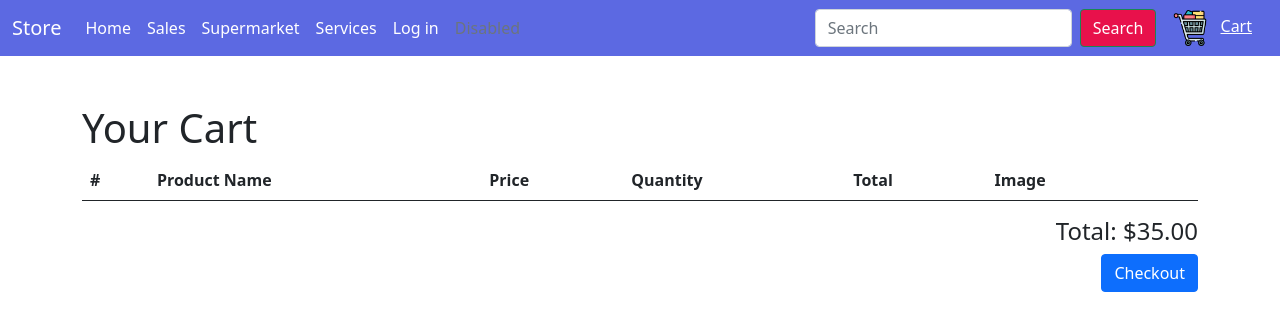
After one commit to YohanSarmiento/online_store, a Django app: page /store_app/cart/ in a window 1280 px wide. The commit adds this page. Shown: the top 331 px of the page. Run offline with Django 5.2, Linux system fonts and the light colour scheme; data that the repository does not hold is empty; some libraries are stand-ins or nearby versions.

Commit message:
New update

```diff
--- a/static/css/main.css
+++ b/static/css/main.css
@@ -33,6 +33,11 @@
     color: #ffffff;
 
 }
+.row-image{/*In cart.html for small image of cart...*/
+    /* border: 2px rgb(11, 1, 156) solid; */
+	width: 100px;
+}
+
 .btn-sc {
     background-color: #e8114b;
     color: white;
--- /dev/null
+++ b/static/js/cart.js
@@ -0,0 +1,58 @@
+var productElement = document.getElementById('product-info');
+console.log(productElement);
+var productId = productElement.dataset.productId
+
+// JavaScript code to add products to the cart using AJAX
+function addToCart(productId) {
+    fetch(`/store_app/add-to-cart/?product_id=${productId}`)
+        .then(response => {
+            if (response.ok) {
+                console.log('Product added to cart successfully');
+                // You can update the cart UI here if needed
+            } else {
+                console.error('Failed to add product to cart');
+            }
+        })
+        .catch(error => {
+            console.error('Error adding product to cart:', error);
+        });
+        document.activeElement.blur();
+}
+
+// Add event listener to the document and use event delegation to handle "Shop now" button clicks
+document.addEventListener('click', function(event) {
+    if (event.target.classList.contains('add-btn')) {
+        const productId = event.target.dataset.productId;
+        if (productId) {
+            fetch(`/store_app/add-to-cart/${productId}/`)
+                .then(response => {
+                    if (response.ok) {
+                        // Handle successful response
+                    } else {
+                        // Handle error response
+                    }
+                })
+                .catch(error => {
+                    console.error('Error:', error);
+                });
+        } else {
+            console.error('Product ID is undefined');
+        }
+    }
+    document.activeElement.blur();
+});
+
+function updateCart(itemId, newQuantity) {
+    fetch(`/store_app/update-cart/?item_id=${itemId}&quantity=${newQuantity}`)
+        .then(response => {
+            if (response.ok) {
+                console.log('Cart updated successfully');
+                // You can update the cart UI here if needed
+            } else {
+                console.error('Failed to update cart');
+            }
+        })
+        .catch(error => {
+            console.error('Error updating cart:', error);
+        });
+}
--- /dev/null
+++ b/store_app/templates/cart.html
@@ -0,0 +1,59 @@
+{% extends "master.html" %}
+
+{% load static %}
+
+{% block head %}
+<title>Home | Flight</title>
+<!-- <script type="text/javascript" src="{% static 'js/index.js' %}"></script> -->
+<link rel="stylesheet" type="text/css" href="{% static 'css/home.css' %}">
+
+{% endblock head %}
+
+{% block body %}
+
+<body>
+  <div class="container mt-5">
+      <h1>Your Cart</h1>
+      <table class="table">
+          <thead>
+              <tr>
+                  <th scope="col">#</th>
+                  <th scope="col">Product Name</th>
+                  <th scope="col">Price</th>
+                  <th scope="col">Quantity</th>
+                  <th scope="col">Total</th>
+                  <th scope="col">Image</th>
+                  <th scope="col"></th>
+              </tr>
+          </thead>
+          <tbody>
+            {% for item in cart_items %}
+            <tr>
+                <th scope="row">{{ forloop.counter }}</th>
+                <td>{{ item.product.name }}</td>
+                <td>${{ item.product.price }}</td>
+                <td>{{ item.quantity }}</td>
+                <td>${{ item.get_total }}</td>
+                <td><div style="flex:2"><img class="row-image" src="{{item.product.imageURL}}"></div>
+                <td>
+                    <form action="{% url 'remove_from_cart' %}" method="post">
+                        {% csrf_token %}
+                        <input type="hidden" name="item_id" value="{{ item.id }}">
+                        <button type="submit" class="btn btn-danger">Remove</button>
+                    </form>
+                </td>
+            </tr>
+            {% endfor %}
+        </tbody>
+      </table>
+      <div class="text-end">
+          <h4>Total: $35.00</h4>
+          <button class="btn btn-primary">Checkout</button>
+      </div>
+  </div>
+
+  <!-- Bootstrap Bundle with Popper -->
+  <script src="https://cdn.jsdelivr.net/npm/bootstrap@5.4.1/dist/js/bootstrap.bundle.min.js"></script>
+  <script type="text/javascript" src="{% static 'js/cart.js' %}"></script>
+</body>
+{% endblock %}
--- a/store_app/templates/home.html
+++ b/store_app/templates/home.html
@@ -37,7 +37,7 @@
                 <div class="box-element product">
                   <h6><strong>{{product.name}}</strong></h6>
                   <hr>
-                  <button class="btn btn-shop btn-outline-primary add-btn">Shop now</button>
+                  <button class="btn btn-shop btn-outline-primary add-btn" id="product-info" data-product-id="{{ product.id }}" onclick="addToCart('{{ product.id }}')">Shop now</button>
                   <a class="btn btn-outline-success" href="#">Details</a>
                   <h4 style="display: inline-block; float: right"><strong>${{product.price|floatformat:2}}</strong></h4>
                 </div>
@@ -51,5 +51,6 @@
 
   <script src="../assets/dist/js/bootstrap.bundle.min.js"></script>
   <script type="text/javascript" src="{% static 'js/home.js' %}"></script>
+  <script type="text/javascript" src="{% static 'js/cart.js' %}"></script>
 </body>
 {% endblock %}
--- a/store_app/templates/master.html
+++ b/store_app/templates/master.html
@@ -46,7 +46,7 @@
             <div class="mx-3">
               <img class="bi pe-none me-2" src="{% static 'images/shopping-cart.png' %}" alt="Bootstrap" width="36"
               height="36">
-              <a href="#" class="text-white">Cart</a>
+              <a href="{% url 'view_cart' %}" class="text-white">Cart</a>
 
             </div>
           </div>
--- a/store_app/urls.py
+++ b/store_app/urls.py
@@ -7,14 +7,10 @@ from .views import *
 urlpatterns = [
     path('', home, name='home'),
     path('get-products-by-category/<int:category_id>/', views.get_products_by_category, name='get_products_by_category'),
-    # path('create_ticket/<int:flight_id>/', create_ticket, name='create_ticket'),
-    # path('choose_seat/<int:ticket_id>/', choose_seat, name='choose_seat'),
-    # path('update_ticket/<int:ticket_id>/add_seat/<str:seat_number>/', update_ticket_add_seat, name='actualizar_ticket_add_seat'),
-    # path('flight_fare/<int:ticket_id>/',flight_fare , name='select_fare'),
-    # path('update_ticket_fare/<int:ticket_id>/<str:option>/',update_ticket_fare, name="update_ticket_fare"),
-    # path('user_data_form/<int:ticket_id>', user_data_form, name="user_data_form"),
-    # path('user_payment_form/<int:ticket_id>', registro_view, name="user_payment_form"),
-    # path('my_flights', my_flights, name="my_flights")
+    path('add-to-cart/<int:product_id>/', views.add_to_cart, name='add_to_cart'),
+    path('update-cart/<int:product_id>', views.update_cart, name='update_cart'),
+    path('remove-from-cart/', views.remove_from_cart, name='remove_from_cart'),
+    path('cart/', views.view_cart, name='view_cart'),
 ]
 
 urlpatterns += static(settings.MEDIA_URL, document_root=settings.MEDIA_ROOT)
--- a/store_app/views.py
+++ b/store_app/views.py
@@ -1,6 +1,8 @@
 from django.shortcuts import render
 from .models import Category, Product
 from django.http import JsonResponse
+from .models import OrderItem
+from django.shortcuts import redirect
 
 def home(request):
     categories = Category.objects.all()
@@ -29,3 +31,37 @@ def get_products_by_category(request, category_id):
         products_data.append(product_data)
 
     return JsonResponse(products_data, safe=False)  # Set safe=False if including non-string data
+
+def view_cart(request):
+    cart_items = OrderItem.objects.all()  # Assuming you have a CartItem model representing items in the cart
+    total_price = sum(item.product.price * item.quantity for item in cart_items)
+    context = {
+        'cart_items': cart_items,
+        'total_price': total_price,
+    }
+    return render(request, 'cart.html', context)
+
+def add_to_cart(request, product_id):
+    # product_id = request.GET.get('product_id')
+    # Logic to add the product to the cart
+    # For example:
+    OrderItem.objects.create(product_id=product_id, quantity=1)
+    return JsonResponse({'message': 'Product added to cart'})
+
+def remove_from_cart(request):
+    item_id = request.POST.get('item_id')
+    item = OrderItem.objects.get(id=item_id)
+    item.delete()
+    return redirect('view_cart')
+
+def update_cart(request):
+    item_id = request.GET.get('item_id')
+    new_quantity = int(request.GET.get('quantity'))
+
+    # Update the quantity of the item in the database
+    item = OrderItem.objects.get(id=item_id)
+    item.quantity = new_quantity
+    item.save()
+
+    # Return a JSON response indicating success
+    return JsonResponse({'message': 'Cart updated successfully'})
```
Also changed, not shown: static/js/home.js (+4 -34 lines), static/css/home.css (line endings or trailing spaces).
